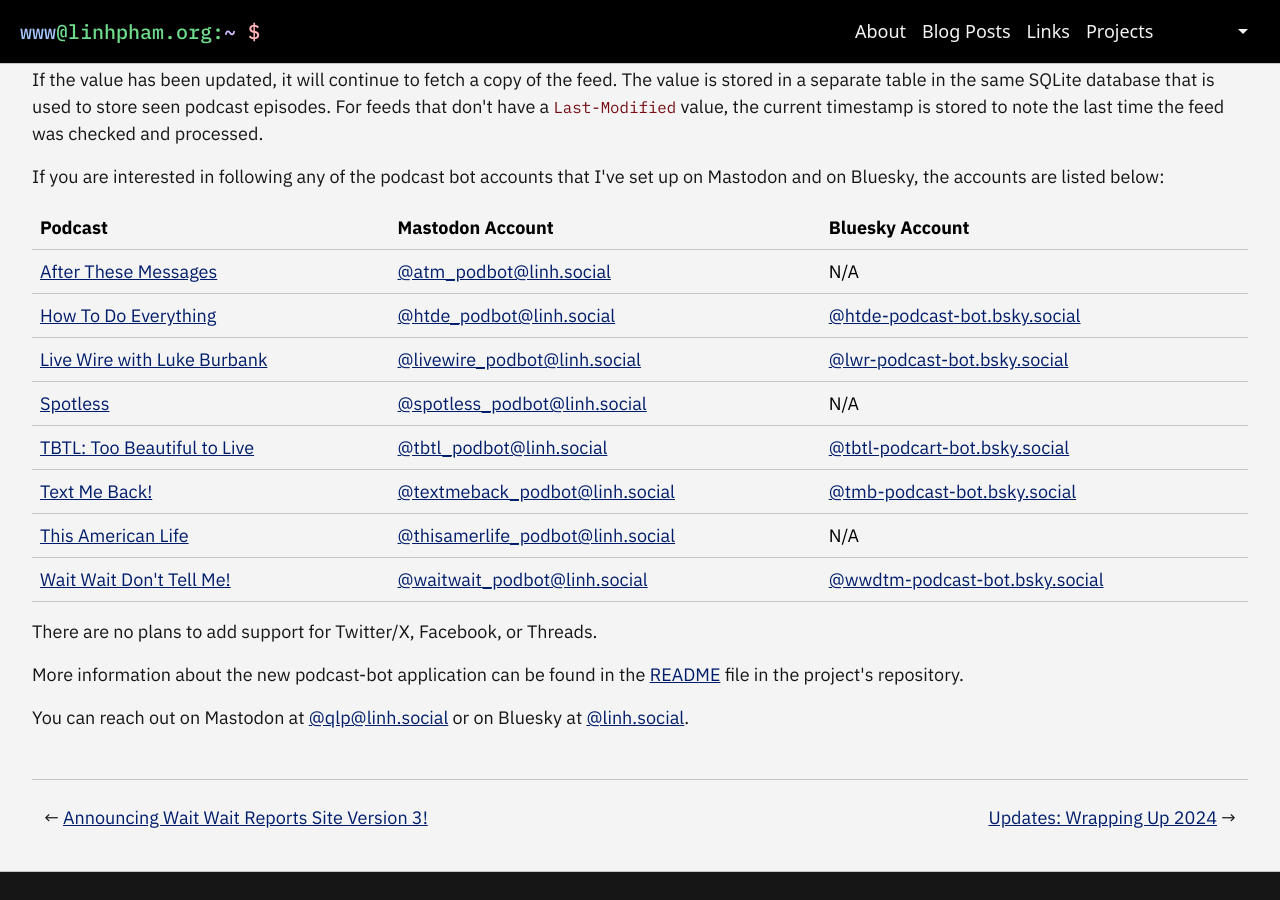
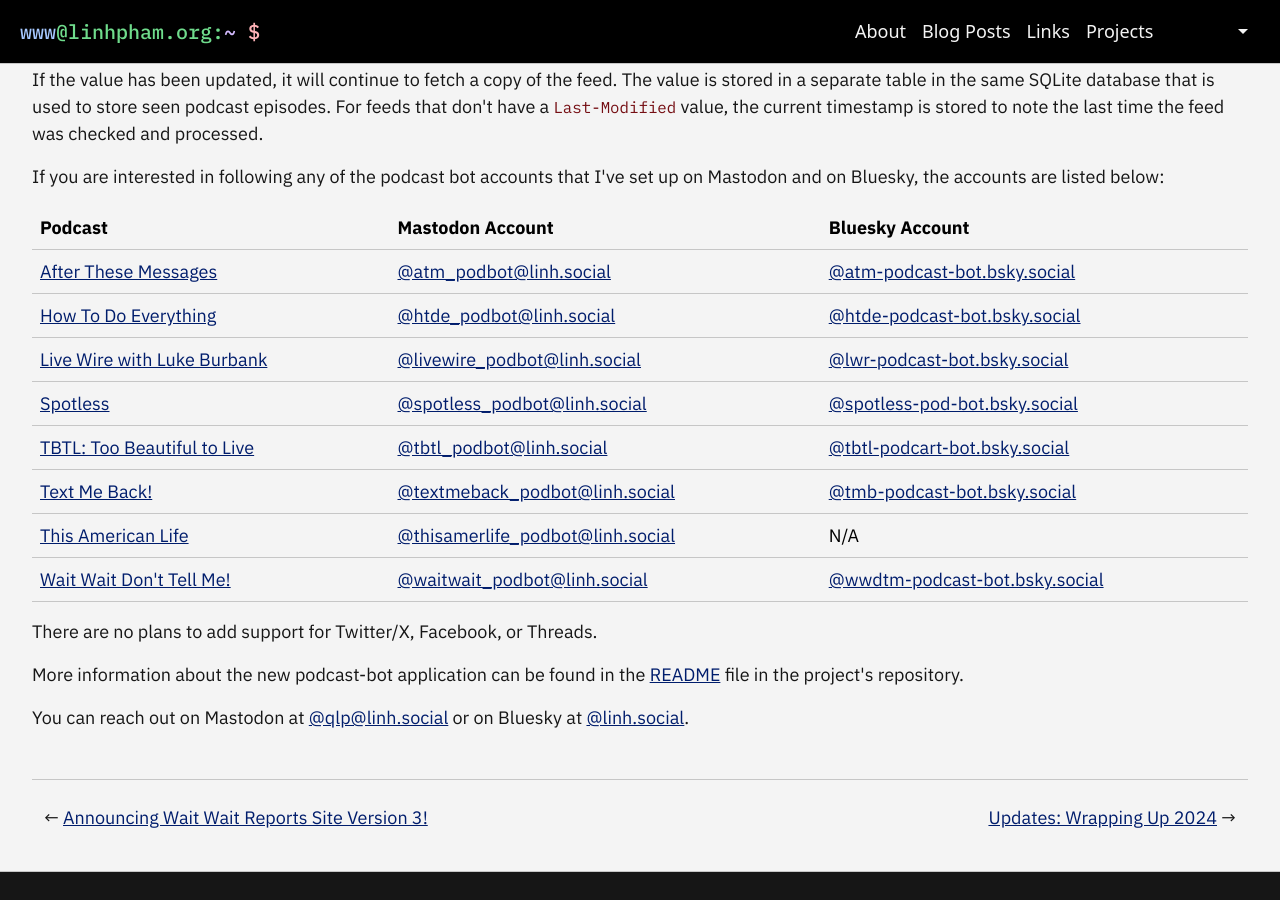
Before and after one commit to questionlp/linhpham.org_jekyll, a Jekyll site: the page built from _posts/2024-11-23-new-mastodon-bluesky-podcast-bot-application.md, in a window 1280 px wide and 900 px high, scrolled down 601 px. Built offline with Jekyll 4.4.1, drawn with Linux system fonts in a browser that asks for light colours; some web fonts are replaced.

Commit message:
Update list of podcast bot accounts to add 2 new bsky accounts

```diff
--- a/_posts/2024-11-23-new-mastodon-bluesky-podcast-bot-application.md
+++ b/_posts/2024-11-23-new-mastodon-bluesky-podcast-bot-application.md
@@ -30,7 +30,7 @@
             <tr>
                 <td><a href="https://soundcloud.com/afterthesemessagesshow">After These Messages</a></td>
                 <td><a href="https://linh.social/@atm_podbot">@atm_podbot@linh.social</a></td>
-                <td>N/A</td>
+                <td><a href="https://bsky.app/profile/atm-podcast-bot.bsky.social">@atm-podcast-bot.bsky.social</a></td>
             </tr>
             <tr>
                 <td><a href="https://www.npr.org/podcasts/510384/how-to-do-everything">How To Do Everything</a></td>
@@ -45,7 +45,7 @@
             <tr>
                 <td><a href="https://spotlesspod.com/">Spotless</a></td>
                 <td><a href="https://linh.social/@spotless_podbot">@spotless_podbot@linh.social</a></td>
-                <td>N/A</td>
+                <td><a href="https://bsky.app/profile/spotless-pod-bot.bsky.social">@spotless-pod-bot.bsky.social</a></td>
             </tr>
             <tr>
                 <td><a href="https://www.tbtl.net/">TBTL: Too Beautiful to Live</a></td>
```
